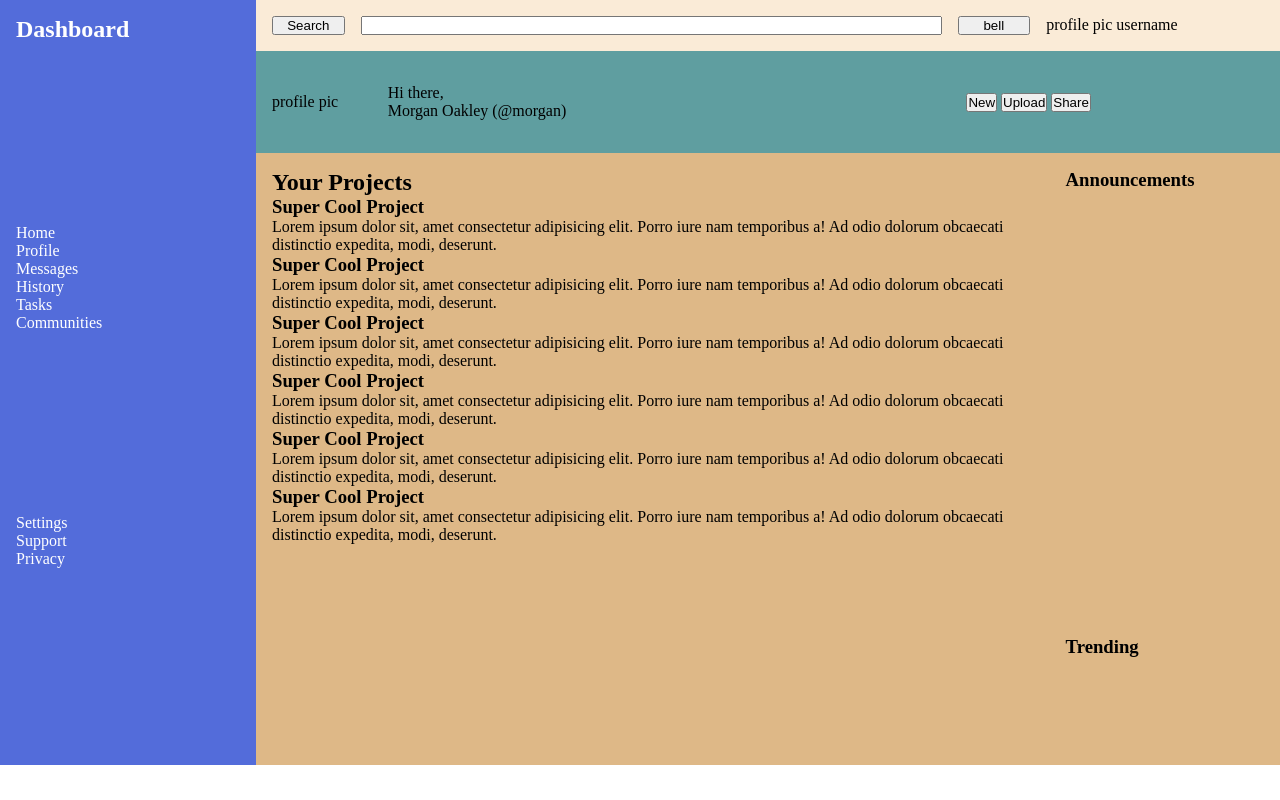
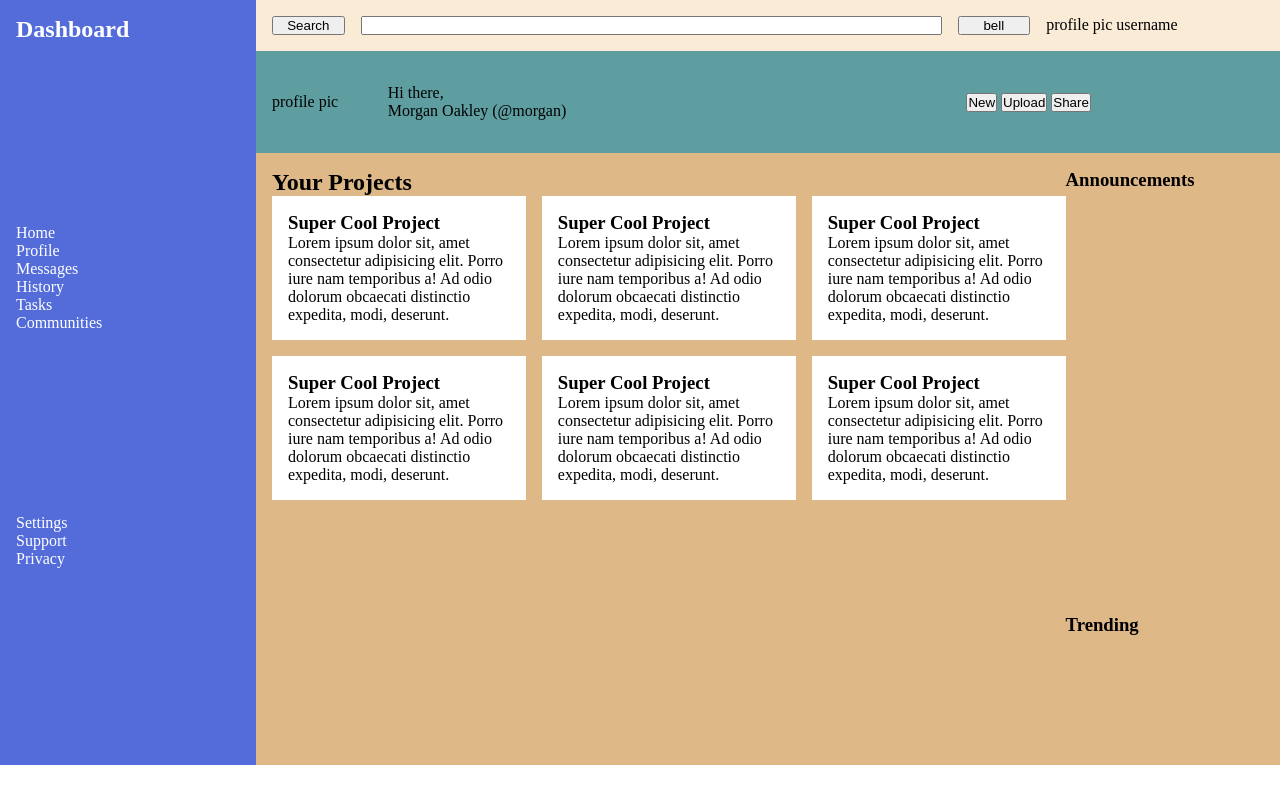
Before and after one commit to Keivelator/odin-admin-dashboard, a plain HTML site: page index.html in a window 1280 px wide. Drawn offline with Linux system fonts and the light colour scheme.

Commit message:
added gutters to main content items

```diff
--- a/style.css
+++ b/style.css
@@ -73,6 +73,17 @@ a {
     background-color: burlywood;
 }
 
+.projects-items {
+    display: grid;
+    grid-template-columns: repeat(auto-fill, minmax(200px, 1fr));
+    gap: 1rem;
+}
+
+.projects-item {
+    background-color: white;
+    padding: 1rem;
+}
+
 .trending {
     grid-column: 2 / 3;
 }
```
